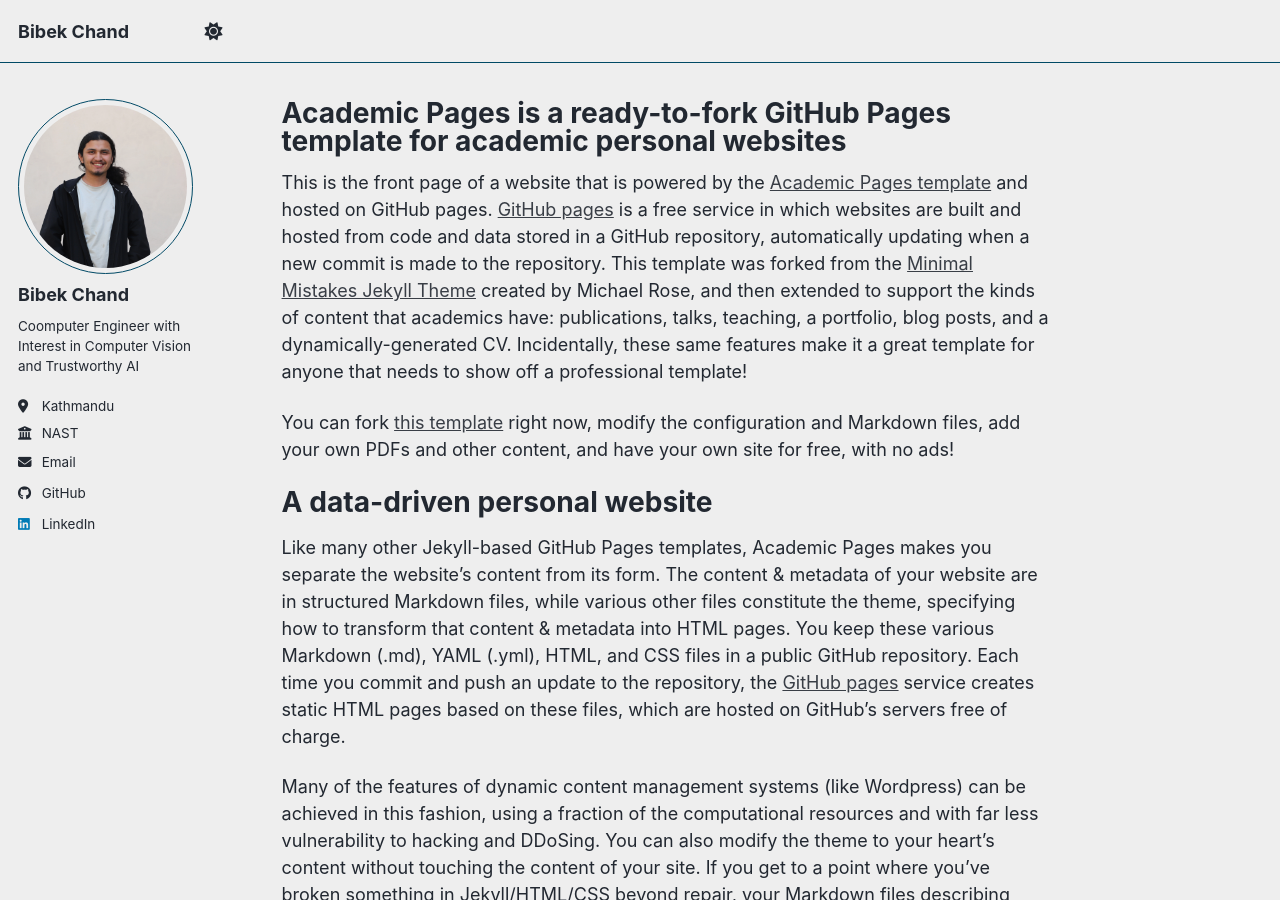
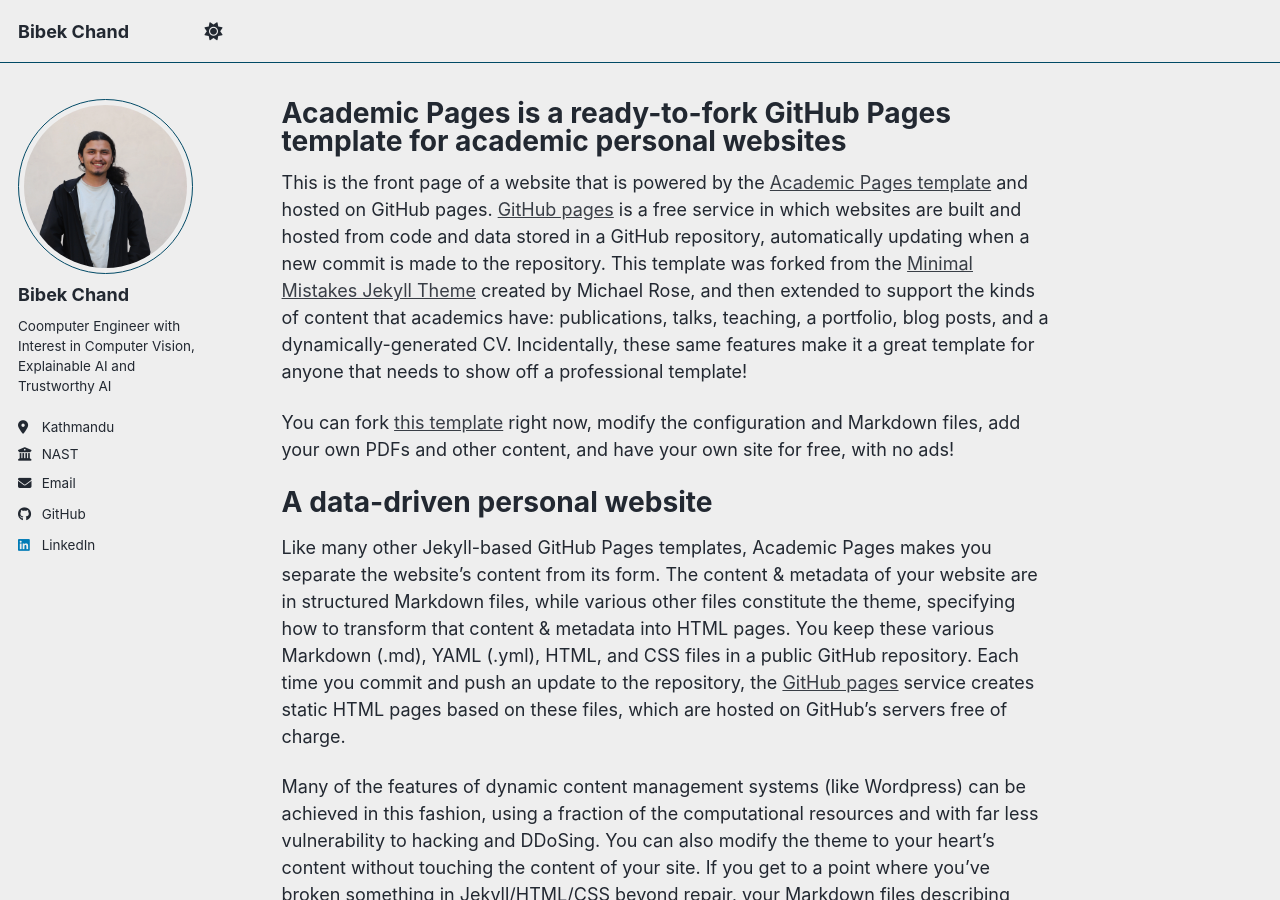
Before and after one commit to Bibek4175/Bibek4175, a Jekyll site: the page built from _pages/about.md, in a window 1280 px wide and 900 px high. Built offline with Jekyll 4.4.1, drawn with Linux system fonts in a browser that asks for light colours; a script bundle is joined from its source files by our own code; library files that are not in the unit come from our copies; some of the changed lines change nothing that is shown.

Commit message:
Update _config.yml

```diff
--- a/_config.yml
+++ b/_config.yml
@@ -11,8 +11,8 @@
 site_theme               : "air" # Currently available options are "default", "air"
 title                    : "Bibek Chand"
 title_separator          : "-"
-name                     : &name "Bibek Chand"
-description              : &description "Bibek Chand"   # Update this with a general description of your site, this is the default if not overridden by a page
+name                     : "Bibek Chand"
+description              : "Bibek Chand"   # Update this with a general description of your site, this is the default if not overridden by a page
 url                      : "https://Bibek4175.github.io" # The base hostname & protocol for your site e.g. "https://[your GitHub username].github.io",
                                                            # or if you already have some other page hosted on Github then use "https://[your GitHub username].github.io/[Your Repo Name]"
 baseurl                  : "/Bibek4175" # the subpath of your site, e.g. "/blog"
@@ -26,7 +26,7 @@
   avatar           : "profile.webp"
   name             : "Bibek Chand"
   pronouns         : # example: "she/her"
-  bio              : "Coomputer Engineer with Interest in Computer Vision and Trustworthy AI"
+  bio              : "Coomputer Engineer with Interest in Computer Vision, Explainable AI  and Trustworthy AI"
   location         : "Kathmandu"
   employer         : "NAST"
   uri              : # URL
```
